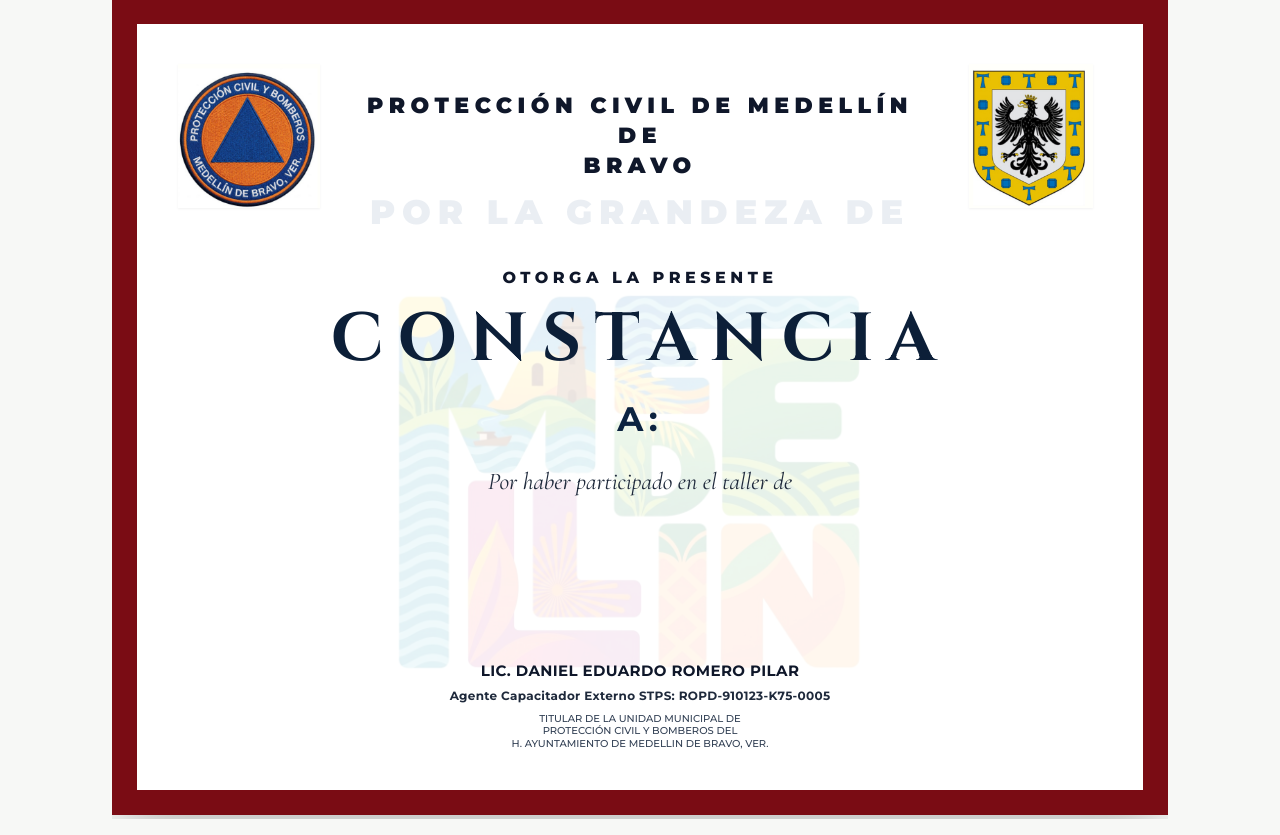
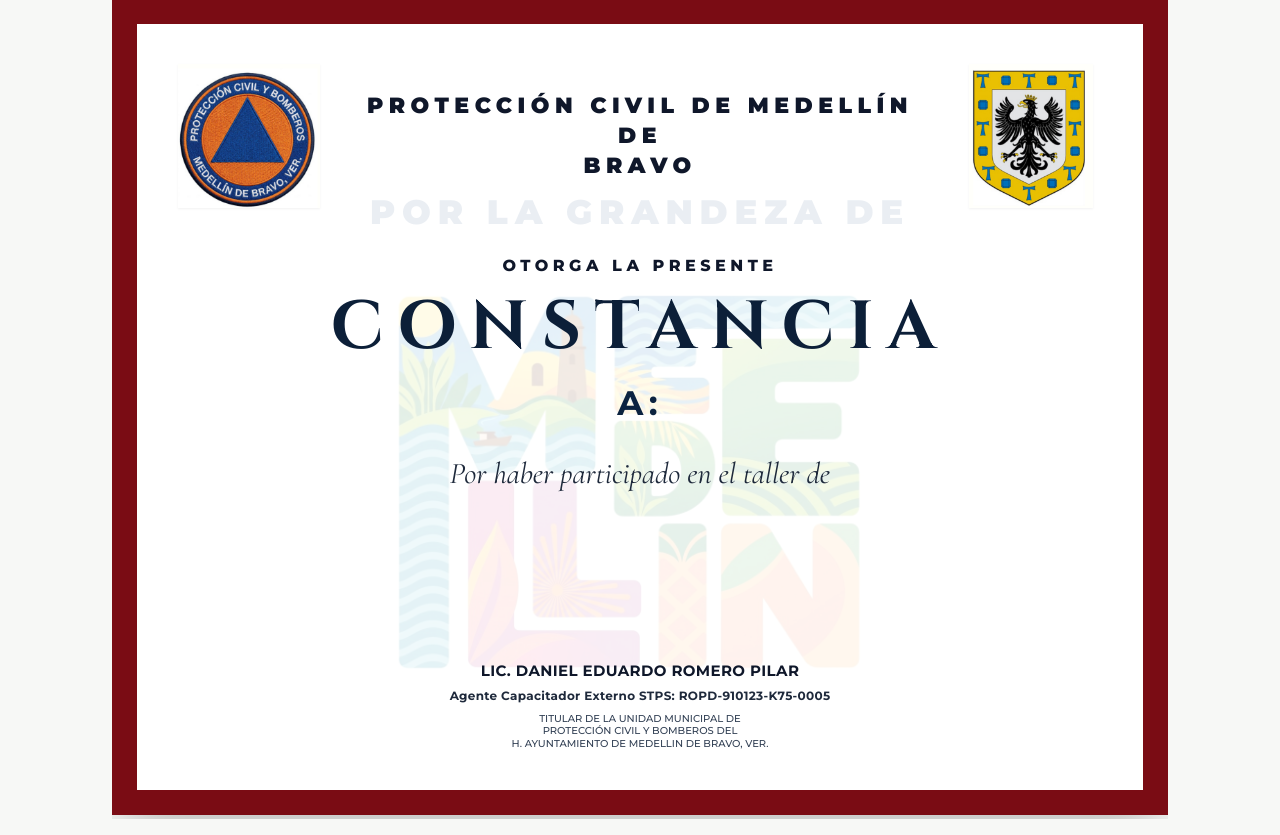
Before and after one commit to JosueBurela/PCMedellinDigital, a Django app: template portal/templates/portal/capacitacion_imprimir_constancia.html in a window 1280 px wide. Shown: the part 93-928 px from the top of the page. Run offline with Django 5.2, Linux system fonts and the light colour scheme; the template is opened without the code that fills it, so the values that code supplies are empty; some libraries are stand-ins or nearby versions.

Commit message:
style(constancias): intento 4 con el diseno provisto por el usuario

```diff
--- a/portal/templates/portal/capacitacion_imprimir_constancia.html
+++ b/portal/templates/portal/capacitacion_imprimir_constancia.html
@@ -128,34 +128,34 @@
     </p>
 
     <!-- TÍTULO PRINCIPAL "CONSTANCIA" -->
-    <h1 class="text-[68px] font-cinzel font-bold text-[#0c1f38] tracking-[0.2em] uppercase leading-none mb-5">
+    <h1 class="text-[68px] font-cinzel font-bold text-[#0c1f38] tracking-[0.2em] uppercase leading-none mb-4">
       CONSTANCIA
     </h1>
 
     <!-- RECEPTOR -->
-    <h2 class="text-[34px] font-montserrat font-bold text-[#0c2340] tracking-[0.15em] uppercase mb-5">
+    <h2 class="text-[34px] font-montserrat font-bold text-[#0c2340] tracking-[0.15em] uppercase mb-6">
       A: {{ inscripcion.nombre_completo }}
     </h2>
 
-    <!-- TEXTO "Por haber participado en el taller de" -->
-    <div class="space-y-1 mb-4">
-      <p class="text-[24px] font-garamond italic text-slate-800 font-normal leading-snug">
+    <!-- TEXTO "Por haber participado en el taller de" CON TAMAÑOS AUMENTADOS -->
+    <div class="space-y-2 mb-6">
+      <p class="text-[30px] font-garamond italic text-slate-800 font-normal leading-snug">
         Por haber participado en el taller de
       </p>
       <!-- NOMBRE DEL CURSO / TALLER -->
-      <h3 class="text-[32px] font-garamond font-bold text-slate-900 tracking-wide mt-1">
+      <h3 class="text-[46px] font-garamond font-bold text-slate-900 tracking-wide mt-2">
         {{ curso.titulo|cut:"Taller de "|cut:"taller de " }}
       </h3>
     </div>
 
-    <!-- FECHA EXACTA DE EXPEDICIÓN -->
-    <p class="text-[18px] font-garamond font-medium text-slate-700">
+    <!-- FECHA EXACTA DE EXPEDICIÓN (MÁS GRANDE Y SEPARADA) -->
+    <p class="text-[22px] font-garamond font-medium text-slate-700 mt-2">
       {{ fecha_pie }}
     </p>
   </div>
 
   <!-- 3. SECCIÓN INFERIOR DE FIRMAS -->
-  <div class="relative z-10 flex items-end justify-center font-montserrat text-slate-900 pb-2 mt-[85px]">
+  <div class="relative z-10 flex items-end justify-center font-montserrat text-slate-900 pb-2 mt-[80px]">
 
     <!-- FIRMA CENTRADA -->
     <div class="text-center w-[480px] space-y-1 mx-auto">
```
